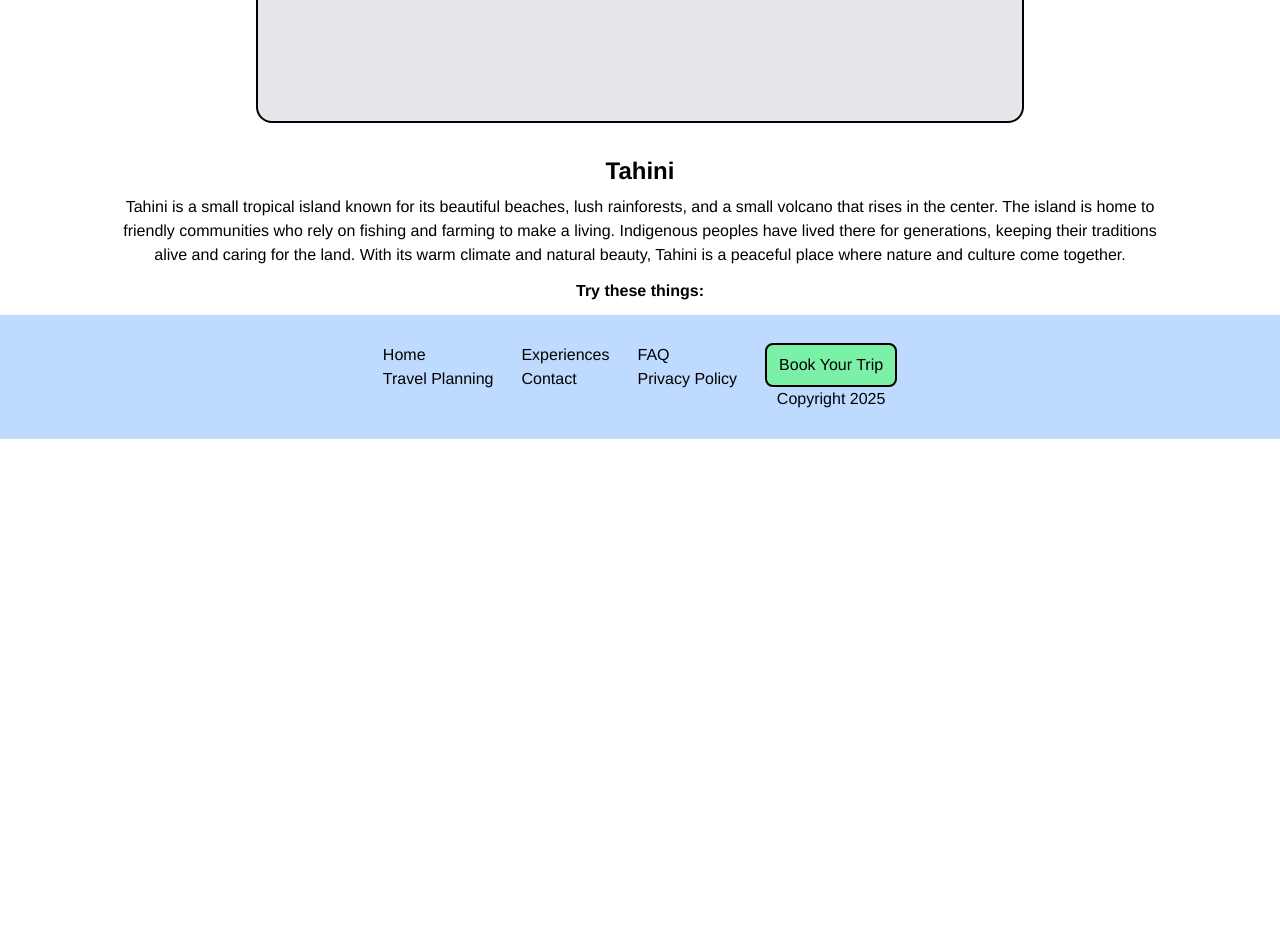
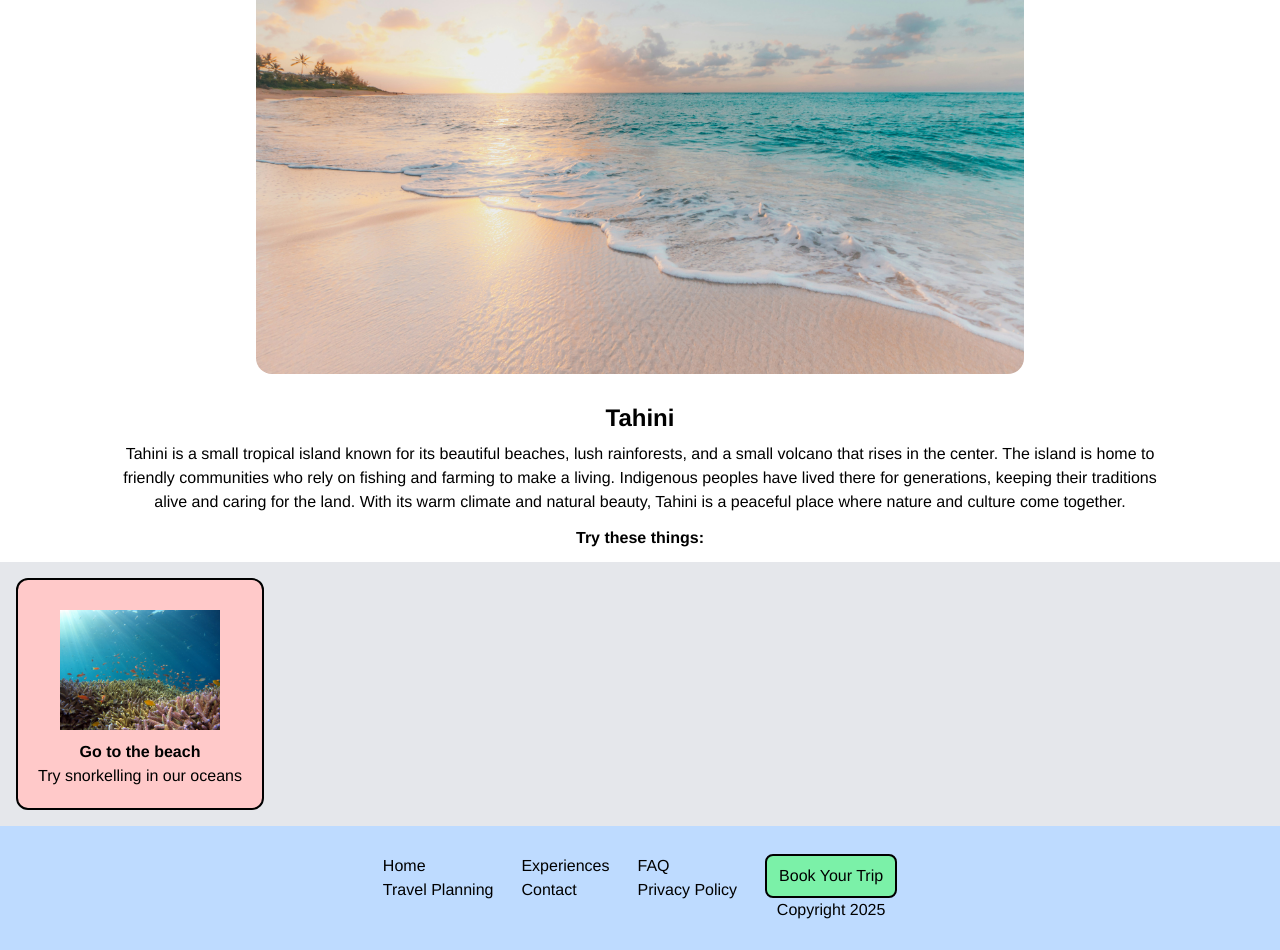
Before and after one commit to ks9927/ux-class-tahini, a React (Vite) app in the folder ux-class/: page / in a window 1280 px wide. Shown: the part 257-1207 px from the top of the page. Before the commit the page ends 800 px from the top, so only its background shows below. Built offline with nearby package versions, Linux system fonts and the light colour scheme.

Commit message:
added some photos and started styling card component

```diff
--- a/ux-class/src/Components/Card.jsx
+++ b/ux-class/src/Components/Card.jsx
@@ -1,12 +1,13 @@
 
-export default function Card({image, title, description}) {
+export default function Card({image, title, description, alt}) {
     return (
-        <div>
-            <div className="bg-gray-300">
-                {img}
+        <div className="border-2 border-black border-solid bg-red-200
+        rounded-xl p-5">
+            <div className="bg-blue-300 w-40 m-auto my-2.5 rounded-xl">
+                <img src={image} alt={alt} />
             </div>
-            <h3>{title}</h3>
-            <p>{description}</p>
+            <h3 className="font-bold text-center">{title}</h3>
+            <p className="text-center">{description}</p>
         </div>
     )
 }
--- a/ux-class/src/Components/ImageCarousel.jsx
+++ b/ux-class/src/Components/ImageCarousel.jsx
@@ -1,10 +1,10 @@
-
+import BeachHeader from '../assets/sean-oulashin-beach-unsplash.jpg'
 
 export default function ImageCarousel() {
     return(
-        <div className="border-black border-solid  border-2 rounded-2xl
-         bg-gray-200 mt-8 mb-8 place-self-center w-3xl h-64">
-            <p>This is content</p>
+        <div className="overflow-hidden w-3xl self-center
+        mx-5 my-7 rounded-2xl">
+            <img src={BeachHeader} alt="photo of beach at sunset" />
         </div>
     )
 }
--- a/ux-class/src/Pages/Home.jsx
+++ b/ux-class/src/Pages/Home.jsx
@@ -1,6 +1,7 @@
 import ImageCarousel from "../Components/ImageCarousel"
 import IntroText from "../Components/IntroText"
 import Card from "../Components/Card"
+import ReefImg from "../assets/hiroko-yoshii-reef-unsplash.jpg"
 
 export default function Home() {
     return(
@@ -15,8 +16,12 @@ export default function Home() {
         </div>
 
         <h2 className="text-center font-bold my-3">Try these things: </h2>
-        <div className="flex">
-
+        <div className="flex bg-gray-200 p-4">
+         <Card
+         image={ReefImg}
+         alt="photo of orange fish in reef"
+         title="Go to the beach"
+         description="Try snorkelling in our oceans" />
         </div>
 
         </div>
```
Also changed, not shown: ux-class/src/assets/hiroko-yoshii-reef-unsplash.jpg (added), ux-class/src/assets/sean-oulashin-beach-unsplash.jpg (added).
